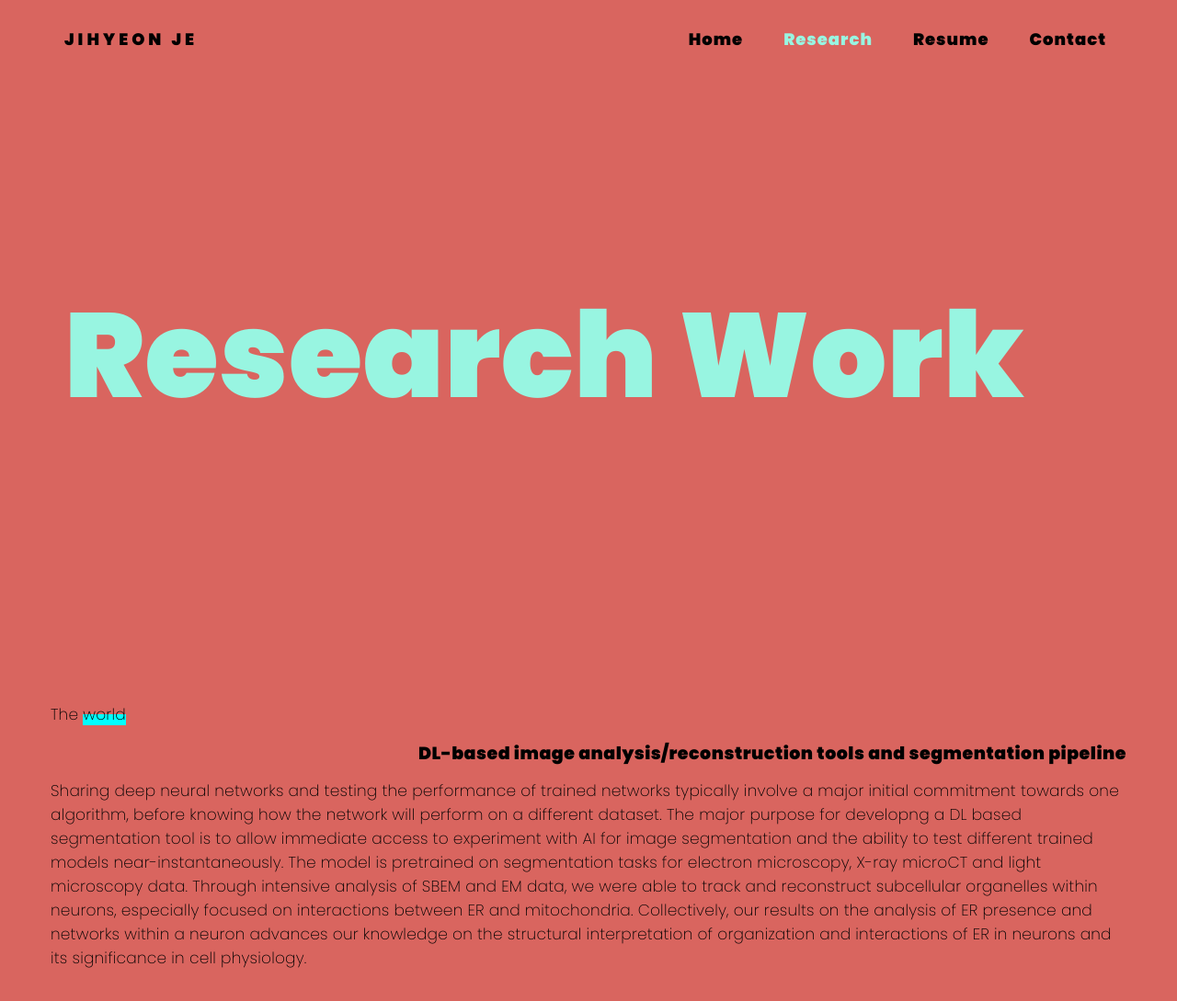
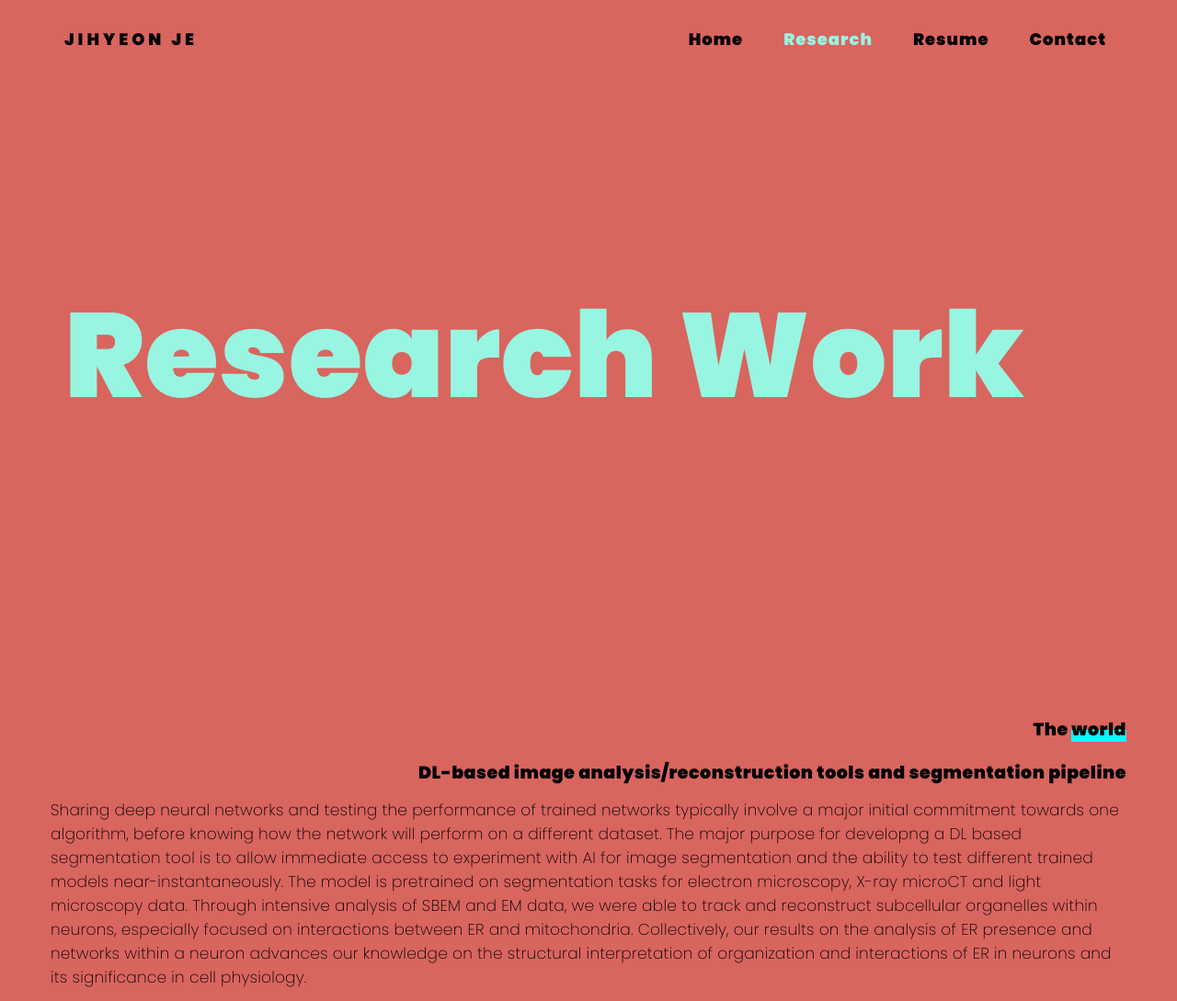
Before and after one commit to rpraka/JihyeonJe.com, a Jekyll site: the page about.html, which Jekyll copies as it is, in a window 1280 px wide. Shown: the top 1089 px of the page at 92% size. Built offline with Jekyll 4.4.1, drawn with Linux system fonts in a browser that asks for light colours.

Commit message:
Update about.html

```diff
--- a/about.html
+++ b/about.html
@@ -91,7 +91,7 @@ http://www.tooplate.com/view/2085-neuron
 
 
                     <div class="blog-post-thumb">
-			  <p> The <span class="test">world</span> </p>
+			  <h3> The <span class="test">world</span> </h3>
 
                          <div class="blog-post-title">
                               <h3>DL-based image analysis/reconstruction tools and segmentation pipeline</h3>
```
